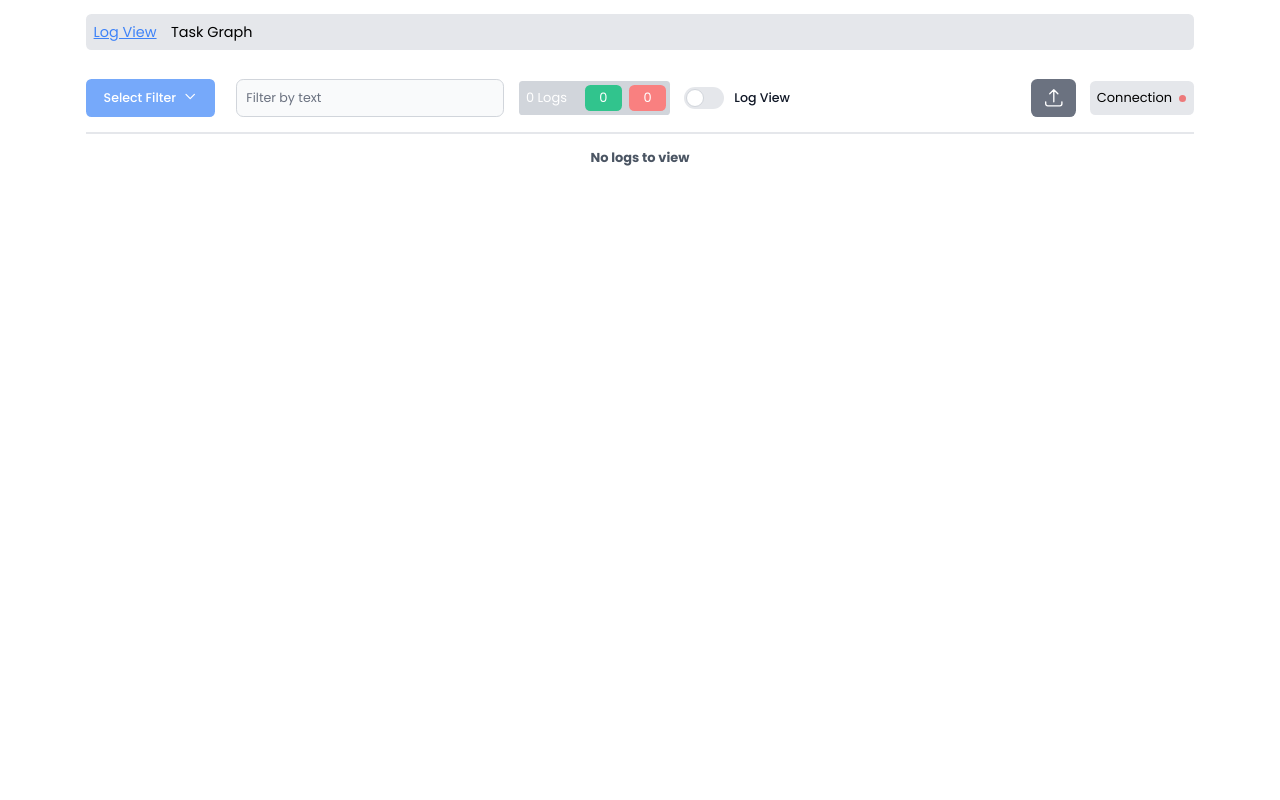
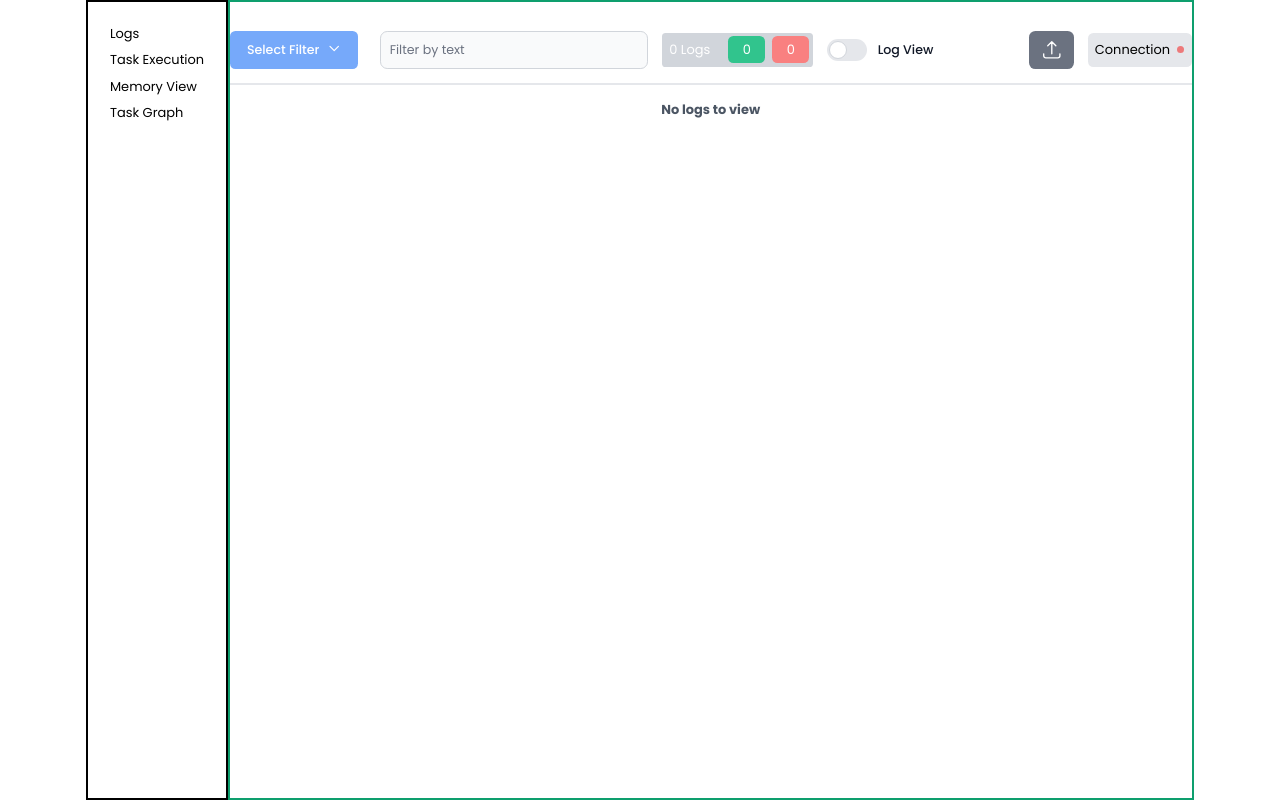
Before and after one commit to fernleafinteractive/aae-log-viewer, a React (Vite) app: page / in a window 1280 px wide. Built offline with nearby package versions, Linux system fonts and the light colour scheme; what cytoscape-dagre would draw is missing.

Commit message:
WIP sidebar nav

```diff
--- a/src/App.jsx
+++ b/src/App.jsx
@@ -1,14 +1,21 @@
 import {useCallback, useEffect, useState} from "react";
 import Views from "./components/Views";
 import TaskGraph from "./components/TaskGraph.jsx";
+import SidebarNavigation from "./components/SidebarNavigation";
 
 function App() {
     // LOG_VIEW, TASK_GRAPH
     const [view, setView] = useState('LOG_VIEW');
 
   return (
-      <div className={"flex flex-col px-24 h-[100%]"}>
-        <div className={"basis-auto"}>
+      <div className={"px-24 h-[100%]"}>
+
+          <div className={"flex"}>
+              <SidebarNavigation />
+              <Views />
+          </div>
+
+        {/*<div className={"basis-auto"}>
           <div className={"my-4 p-2 rounded-md bg-gray-200"}>
               <ul className={"flex items-center"} style={{fontSize: "1rem"}}>
                   <li className={`me-4 hover:cursor-pointer ${view === 'LOG_VIEW' ? "text-blue-500 underline" : "text-black"}`} onClick={() => setView('LOG_VIEW')}>Log View</li>
@@ -22,7 +29,7 @@ function App() {
                   :
                   <TaskGraph/>
           }
-        </div>
+        </div>*/}
       </div>
   )
 }
--- a/src/components/LogView.jsx
+++ b/src/components/LogView.jsx
@@ -10,7 +10,7 @@ export default function LogView({logs}) {
     }
 
     return (
-        <div>
+        <div className={"overflow-y-auto"}>
             <div className={"border-b-2"}>
                 <div className={"grid grid-cols-7 p-2 font-bold"}>
                     <div className={"col-span-1"}>Timestamp</div>
--- /dev/null
+++ b/src/components/SidebarNavigation.tsx
@@ -0,0 +1,14 @@
+export default function SidebarNavigation() {
+    return (
+        <div className={"sidebar-navigation h-screen border-2 border-black p-4"}>
+            <div>
+                <ul className={"whitespace-nowrap text-left"}>
+                    <li className={"m-2"}>Logs</li>
+                    <li className={"m-2"}>Task Execution</li>
+                    <li className={"m-2"}>Memory View</li>
+                    <li className={"m-2"}>Task Graph</li>
+                </ul>
+            </div>
+        </div>
+    )
+}
--- a/src/components/Views.tsx
+++ b/src/components/Views.tsx
@@ -124,10 +124,10 @@ export default function Views() {
     }, [logs, mappingWorker]);
 
     return (
-        <div>
+        <div className="h-screen border-2 border-green-500 grow grid grid-rows-[auto_1fr]">
             <FilterBar logs={logs} statusFilter={statusFilter} setStatusFilter={setStatusFilter} setTaskFilter={setTaskFilter} setMessageFilter={setMessageFilter} connected={connected} fileSelect={fileSelect} logView={logView} setLogView={setLogView} />
 
-            <div>
+            <div className={"overflow-y-auto"}>
                 {
                     logView ?
                         <LogView logs={filterLogs(logs, statusFilter, taskFilter, messageFilter)} />
```
